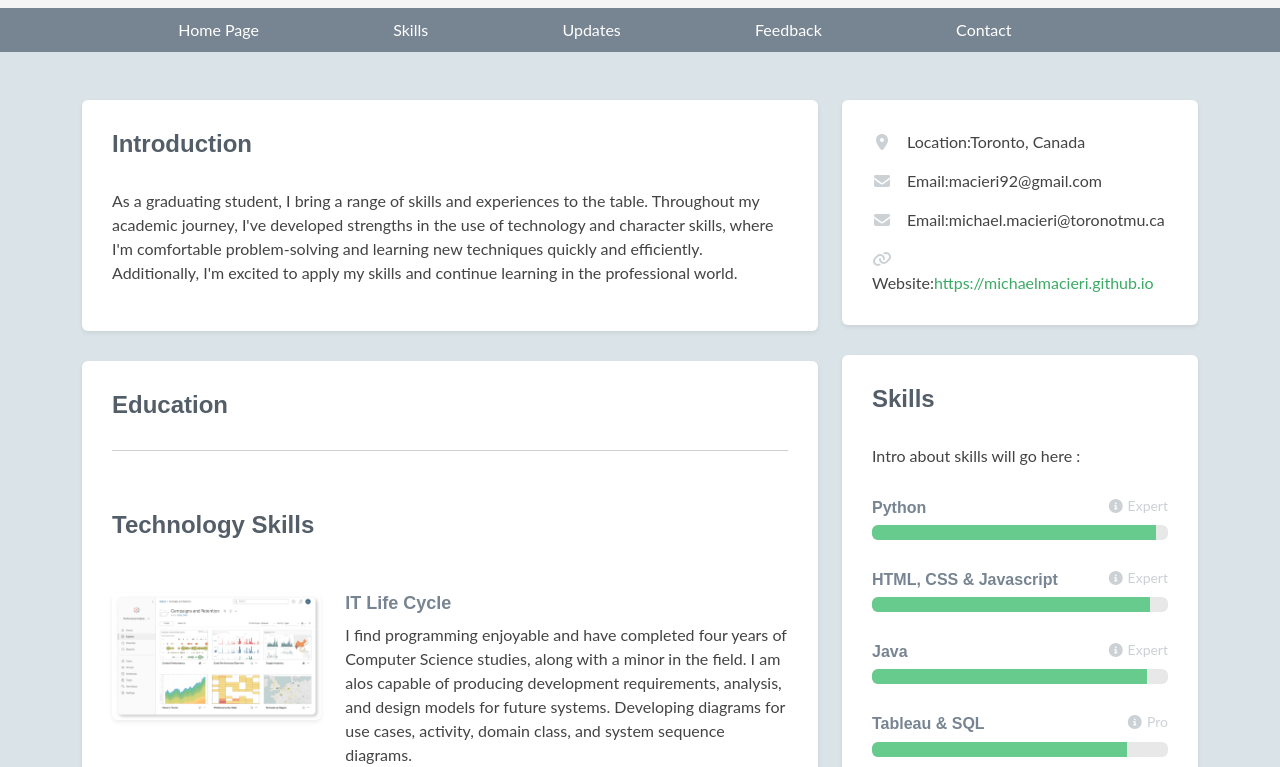
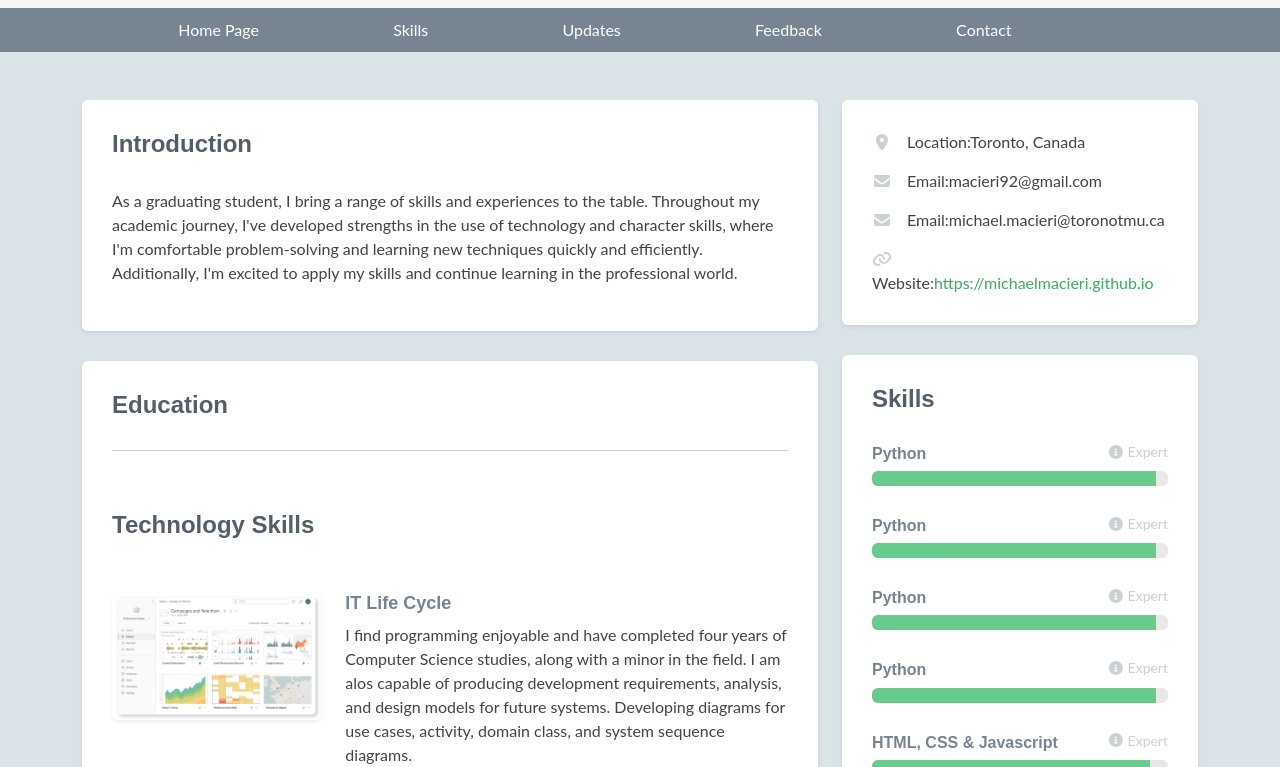
Before and after one commit to MichaelMacieri/michaelmacieri.github.io, a plain HTML site: page skills.html in a window 1280 px wide. Shown: the part 210-977 px from the top of the page. Drawn offline with nearby package versions, Linux system fonts and the light colour scheme; no server answers; a script that the page names is missing.

Commit message:
add bars

```diff
--- a/skills.html
+++ b/skills.html
@@ -99,7 +99,7 @@
                                 <img class="img-fluid project-image rounded shadow-sm" src="assets/images/projects/database.png" alt="Database"/>
                                 </a>
                                 <div class="desc col-md-8 col-12">
-                                    <h3 class="title">zPython</a></h3>
+                                    <h3 class="title">Python</a></h3>
                                     <p class="mb-2">Experienced in leveraging Python libraries such as NumPy, Pandas, and Matplotlib for data analysis, manipulation, and visualization tasks. Capable of writing efficient and maintainable code to solve complex problems, implement algorithms, and process large datasets.
                                         Skilled in utilizing Python frameworks such as Django and Flask for web development, and in integrating Python with other technologies for various applications.</p>
                                 </div><!--//desc-->
@@ -207,10 +207,32 @@
                     <div class="section-inner shadow-sm rounded">
                         <h2 class="heading">Skills</h2>
                         <div class="content">
-                            <p class="intro">
-                                Intro about skills will go here :</p>
 
                             <div class="skillset">
+
+                                <div class="item">
+                                    <h3 class="level-title">Python<span class="level-label" data-bs-toggle="tooltip" data-bs-placement="left" data-bs-title="I will add more info when i os hovered"><i class="fas fa-info-circle"></i>Expert</span></h3>
+
+                                    <div class="level-bar progress">
+									    <div class="progress-bar level-bar-inner" role="progressbar" style="width: 96%" aria-valuenow="96"  aria-valuemin="0" aria-valuemax="96" label = "python bar" alt = "Expirence of Python is 95%"></div>
+									</div><!--//level-bar-->
+                                </div><!--//item-->
+
+                                <div class="item">
+                                    <h3 class="level-title">Python<span class="level-label" data-bs-toggle="tooltip" data-bs-placement="left" data-bs-title="I will add more info when i os hovered"><i class="fas fa-info-circle"></i>Expert</span></h3>
+
+                                    <div class="level-bar progress">
+									    <div class="progress-bar level-bar-inner" role="progressbar" style="width: 96%" aria-valuenow="96"  aria-valuemin="0" aria-valuemax="96" label = "python bar" alt = "Expirence of Python is 95%"></div>
+									</div><!--//level-bar-->
+                                </div><!--//item-->
+
+                                <div class="item">
+                                    <h3 class="level-title">Python<span class="level-label" data-bs-toggle="tooltip" data-bs-placement="left" data-bs-title="I will add more info when i os hovered"><i class="fas fa-info-circle"></i>Expert</span></h3>
+
+                                    <div class="level-bar progress">
+									    <div class="progress-bar level-bar-inner" role="progressbar" style="width: 96%" aria-valuenow="96"  aria-valuemin="0" aria-valuemax="96" label = "python bar" alt = "Expirence of Python is 95%"></div>
+									</div><!--//level-bar-->
+                                </div><!--//item-->
 
                                 <div class="item">
                                     <h3 class="level-title">Python<span class="level-label" data-bs-toggle="tooltip" data-bs-placement="left" data-bs-title="I will add more info when i os hovered"><i class="fas fa-info-circle"></i>Expert</span></h3>
@@ -241,7 +263,6 @@
 									</div><!--//level-bar-->
                                 </div>
 
-                                <p><a class="more-link" href="skills.html"><i class="fas fa-external-link-alt"></i>Further Details on Skills Page</a></p>
                             </div>
                         </div> <!--//content-->
                     </div><!--//section-inner-->
```
